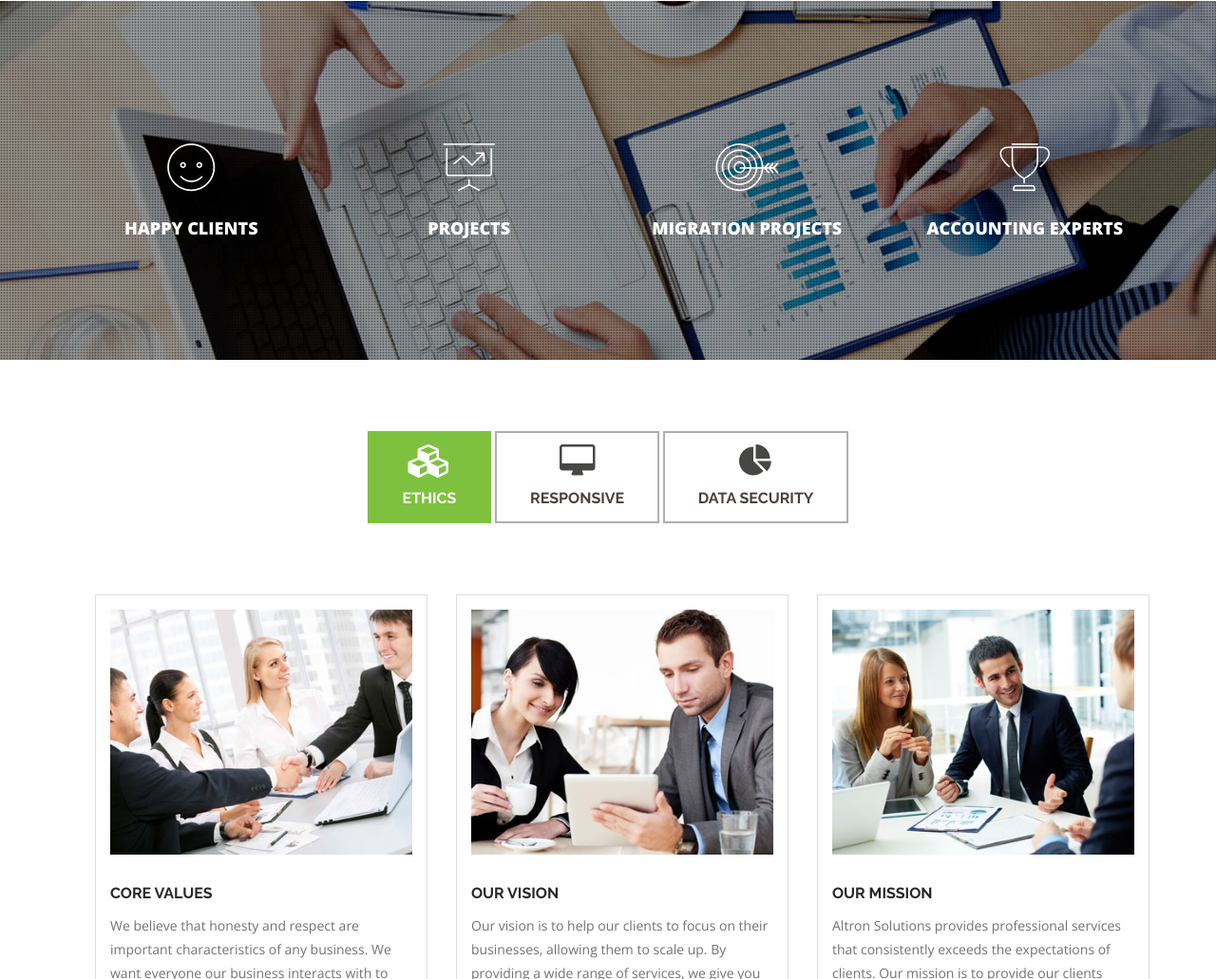
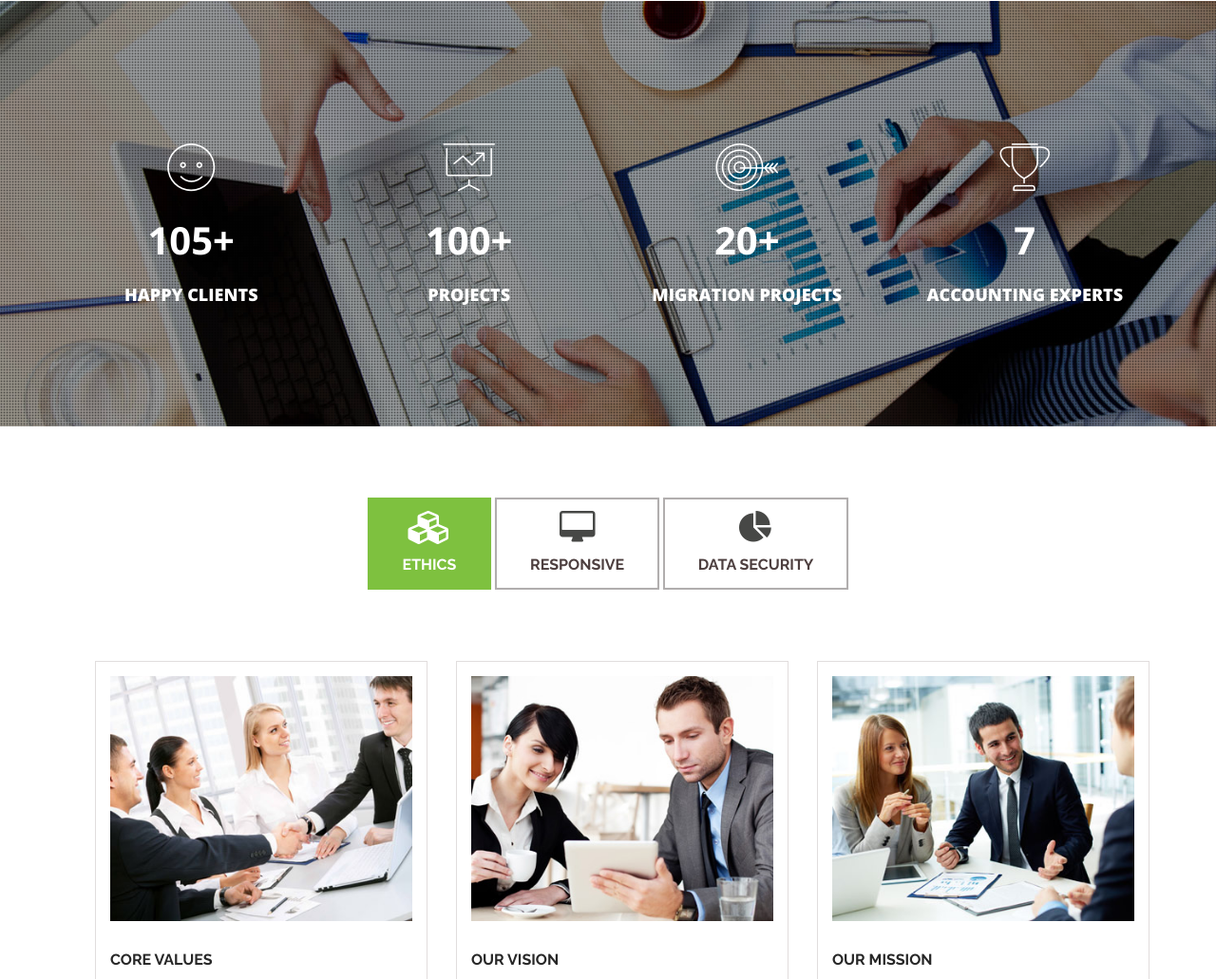
Before and after one commit to simmiagrawal/altronsolutions, a plain HTML site: page index.html in a window 1280 px wide. Shown: the part 1091-2122 px from the top of the page at 95% size. Drawn offline with nearby package versions, Linux system fonts and the light colour scheme.

Commit message:
Update index.html
change no of clients

```diff
--- a/index.html
+++ b/index.html
@@ -289,7 +289,7 @@
                 <!-- Start Item-->
                 <div class="col-md-3 col-sm-6 facts-box margin-bottom-30">
                     <span><i class="icon-happy"></i></span>
-                   <!--- <h3>841</h3>-->
+                    <h3>105+</h3>
                    <br>
                     <span>Happy Clients</span>
                 </div>
@@ -298,7 +298,7 @@
                  <!-- Start Item-->
                 <div class="col-md-3 col-sm-6 facts-box margin-bottom-30">
                  <span><i class="icon-presentation"></i></span>
-                    <!--- <h3>800</h3>-->
+                     <h3>100+</h3>
                     <br>
                     <span>Projects</span>
                 </div>
@@ -307,7 +307,7 @@
                  <!-- Start Item-->
                 <div class="col-md-3 col-sm-6 facts-box margin-bottom-30">
                  <span><i class="icon-target"></i></span>
-                    <!--- <h3>1232</h3>-->
+                     <h3>20+</h3>
                     <br>
                     <span>Migration Projects</span>
                 </div>
@@ -316,7 +316,7 @@
                  <!-- Start Item-->
                 <div class="col-md-3 col-sm-6 facts-box margin-bottom-30">
                  <span><i class="icon-trophy"></i></span>
-                    <!--- <h3>300</h3>-->
+                    <h3>7</h3>
                     <br>
                     <span>Accounting Experts</span>
                 </div>
```
